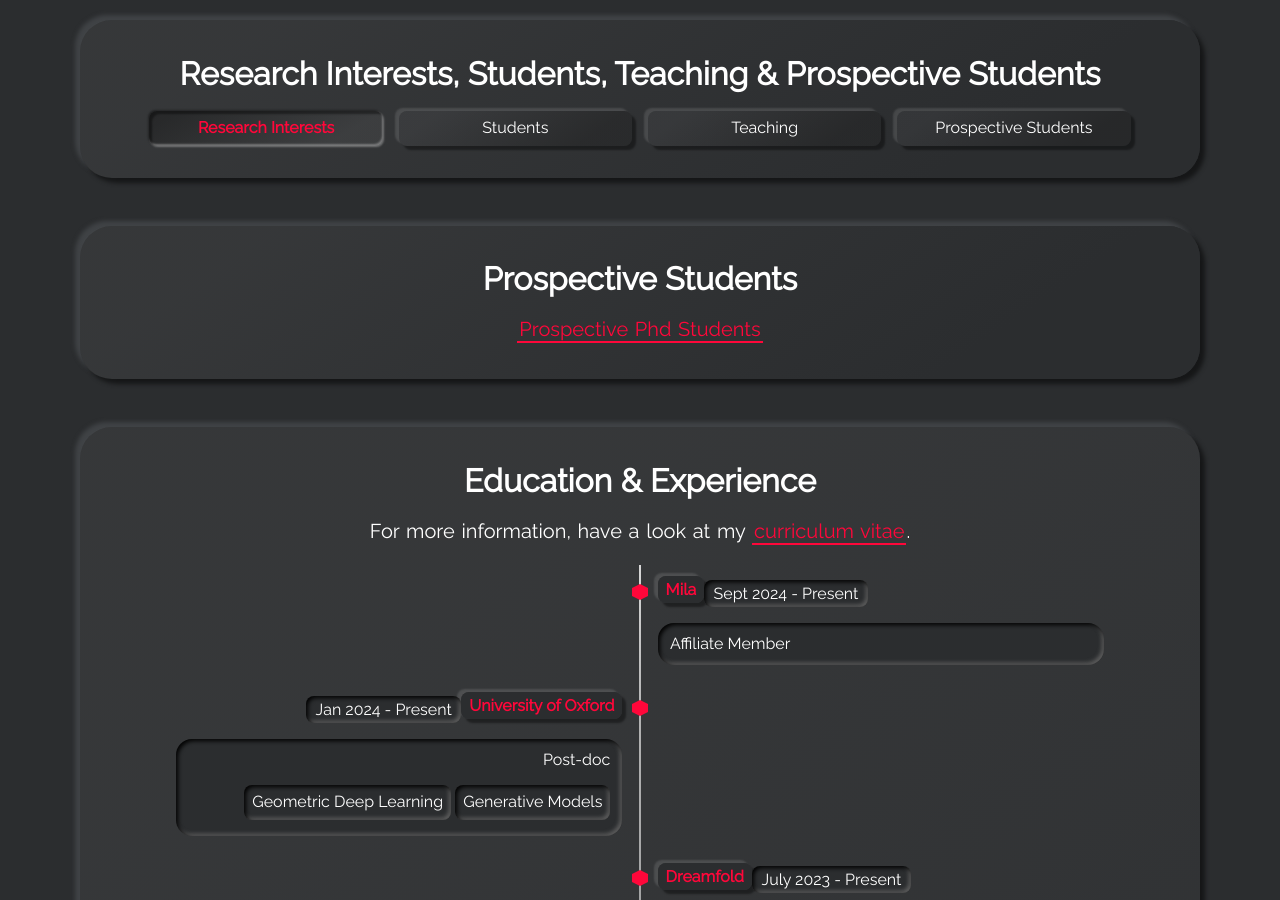
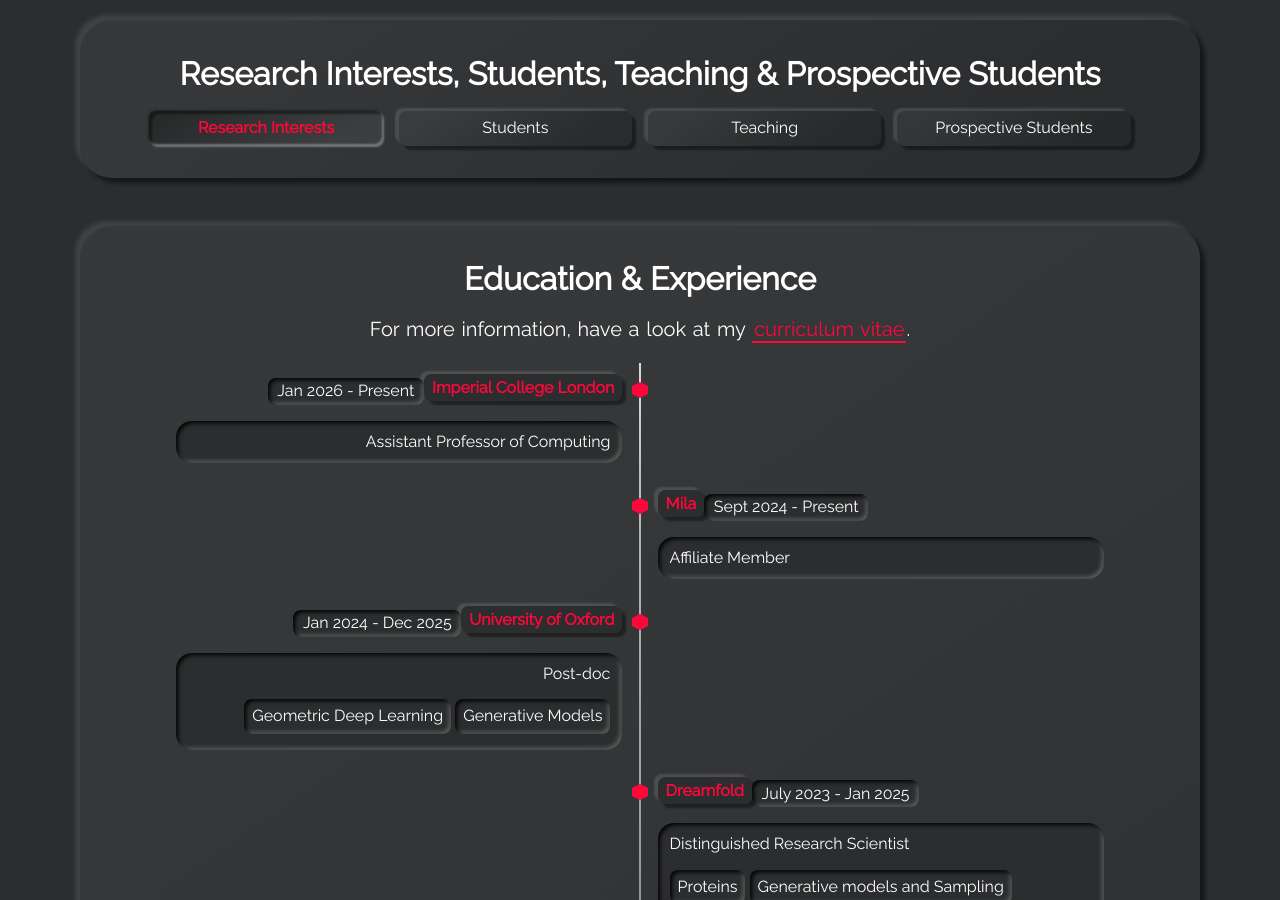
Before and after one commit to joeybose/joeybose.github.io, a Jekyll site: the page built from index.html, in a window 1280 px wide and 900 px high, scrolled down 2075 px. Built offline with Jekyll 4.4.1, drawn with Linux system fonts in a browser that asks for light colours.

Commit message:
Updated small things

```diff
--- a/_config.yml
+++ b/_config.yml
@@ -60,7 +60,7 @@ skills_title: Research Interests, Students, Teaching & Prospective Students
 prospective_students_title: Prospective Students
 
 # PROSPECTIVE STUDENTS SECTION
-show_prospective_students_card: true
+show_prospective_students_card: false
 prospective_students_title: Prospective Students
 
 # TIMELINE SECTION
--- a/_data/timeline.yml
+++ b/_data/timeline.yml
@@ -17,6 +17,11 @@
 #     - tag: Rails
 #   timeline-side: right
 
+- title: Imperial College London
+  date: Jan 2026 - Present
+  subtitle: Assistant Professor of Computing
+  timeline-side: left
+
 - title: Mila
   date: Sept 2024 - Present
   subtitle: Affiliate Member
@@ -24,7 +29,7 @@
 
 - title: University of Oxford
   title-url: https://scholar.google.com/citations?user=ybPyI7IAAAAJ&hl=en
-  date: Jan 2024 - Present
+  date: Jan 2024 - Dec 2025
   subtitle: Post-doc
   tags:
     - tag: Geometric Deep Learning
@@ -32,7 +37,7 @@
   timeline-side: left
 
 - title: Dreamfold
-  date: July 2023 - Present
+  date: July 2023 - Jan 2025
   subtitle: Distinguished Research Scientist
   tags:
     - tag: Proteins
```
